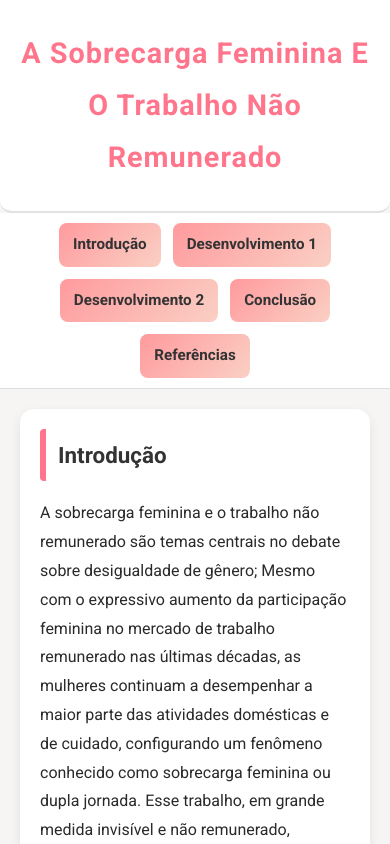
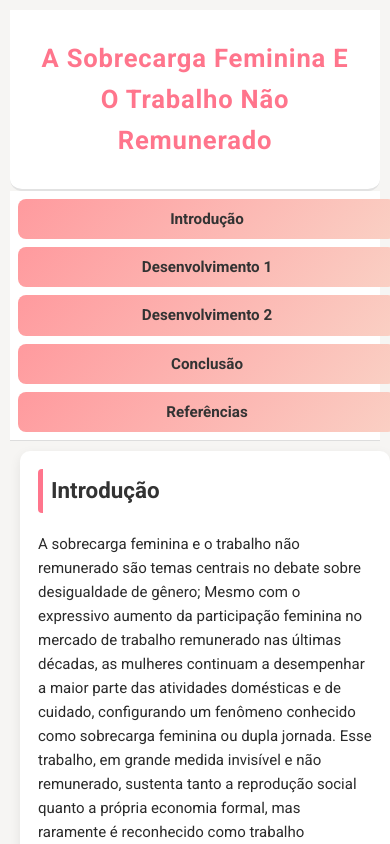
Before and after one commit to AnaBeatrizAbrantes/trabalho-academico, a plain HTML site: page index.html in a window 390 px wide. Shown: the top 844 px of the page. Drawn offline with Linux system fonts and the light colour scheme.

Commit message:
Enhance mobile responsiveness in style.css
Updated responsive design for better mobile experience.

```diff
--- a/style.css
+++ b/style.css
@@ -124,31 +124,59 @@ img {
 }
 
 @media (max-width: 600px) {
+    body {
+        font-size: 15px; /* fonte um pouco menor, mas legível */
+        line-height: 1.6;
+        padding: 10px;
+    }
+
     header h1 {
-        font-size: 1.8rem;
+        font-size: 1.6rem;
+        letter-spacing: 0.8px;
+        padding: 0 10px;
+    }
+
+    .menu {
+        flex-direction: column;
+        gap: 8px;
+        padding: 8px;
     }
 
     .menu a {
         font-size: 0.95rem;
-        padding: 8px 14px;
+        padding: 8px 12px;
+        width: 100%; /* ocupa toda largura */
+        text-align: center;
+    }
+
+    main {
+        width: 100%;
+        padding: 10px;
+        margin: auto;
     }
 
     section {
-        padding: 20px;
+        padding: 18px;
+        margin-bottom: 16px;
+        border-radius: 10px;
     }
 
     section h2 {
         font-size: 1.4rem;
+        padding: 4px 8px;
+        border-left: 5px solid #ff758c;
     }
 
     img {
+        width: 100%;
+        margin: 16px auto;
         border-radius: 10px;
-        margin: 18px auto;
         box-shadow: 0 3px 9px rgba(0,0,0,0.18);
     }
 
     .ref-item {
-        padding: 14px;
-        font-size: 0.98rem;
+        padding: 12px;
+        font-size: 0.95rem;
+        line-height: 1.6rem;
     }
 }
```
